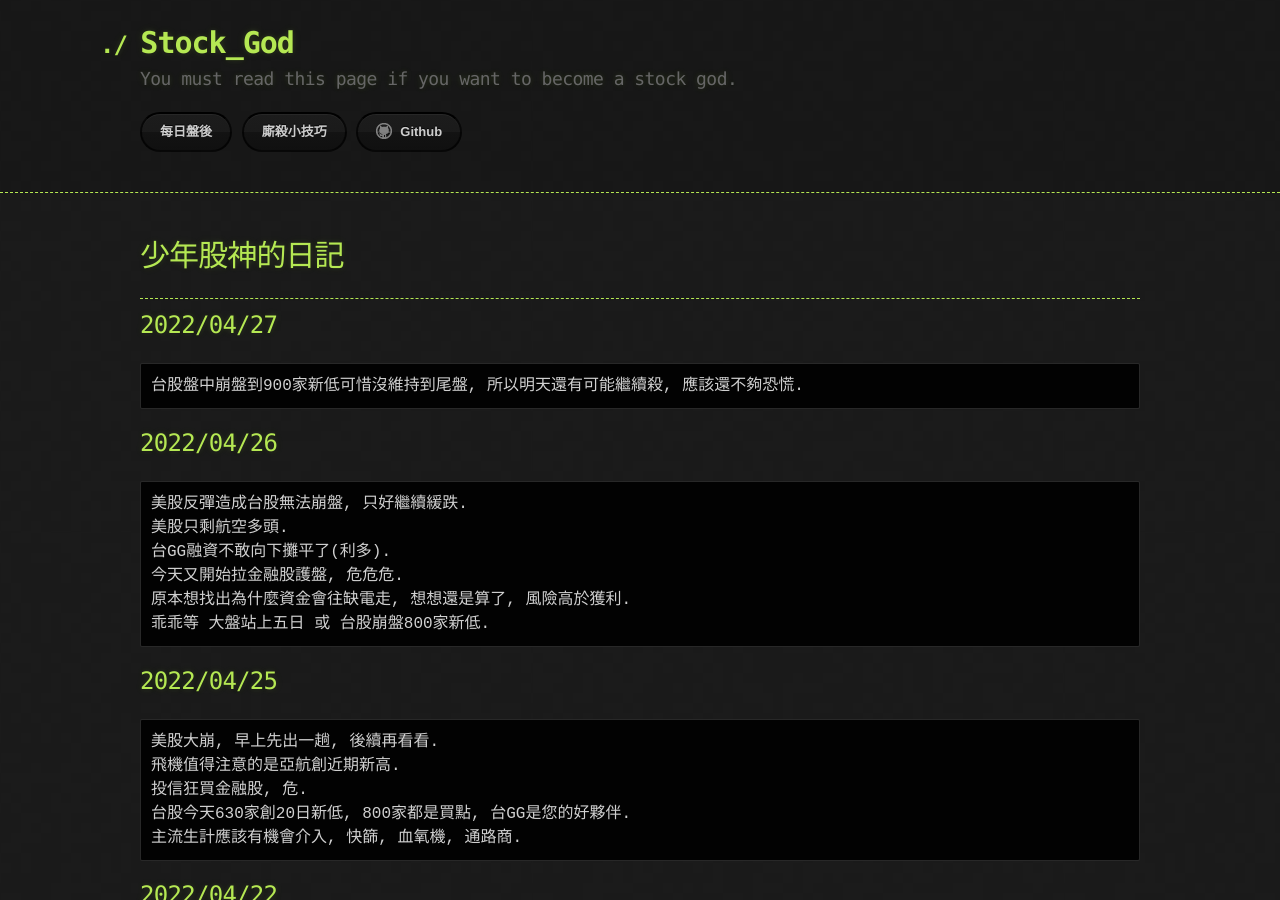
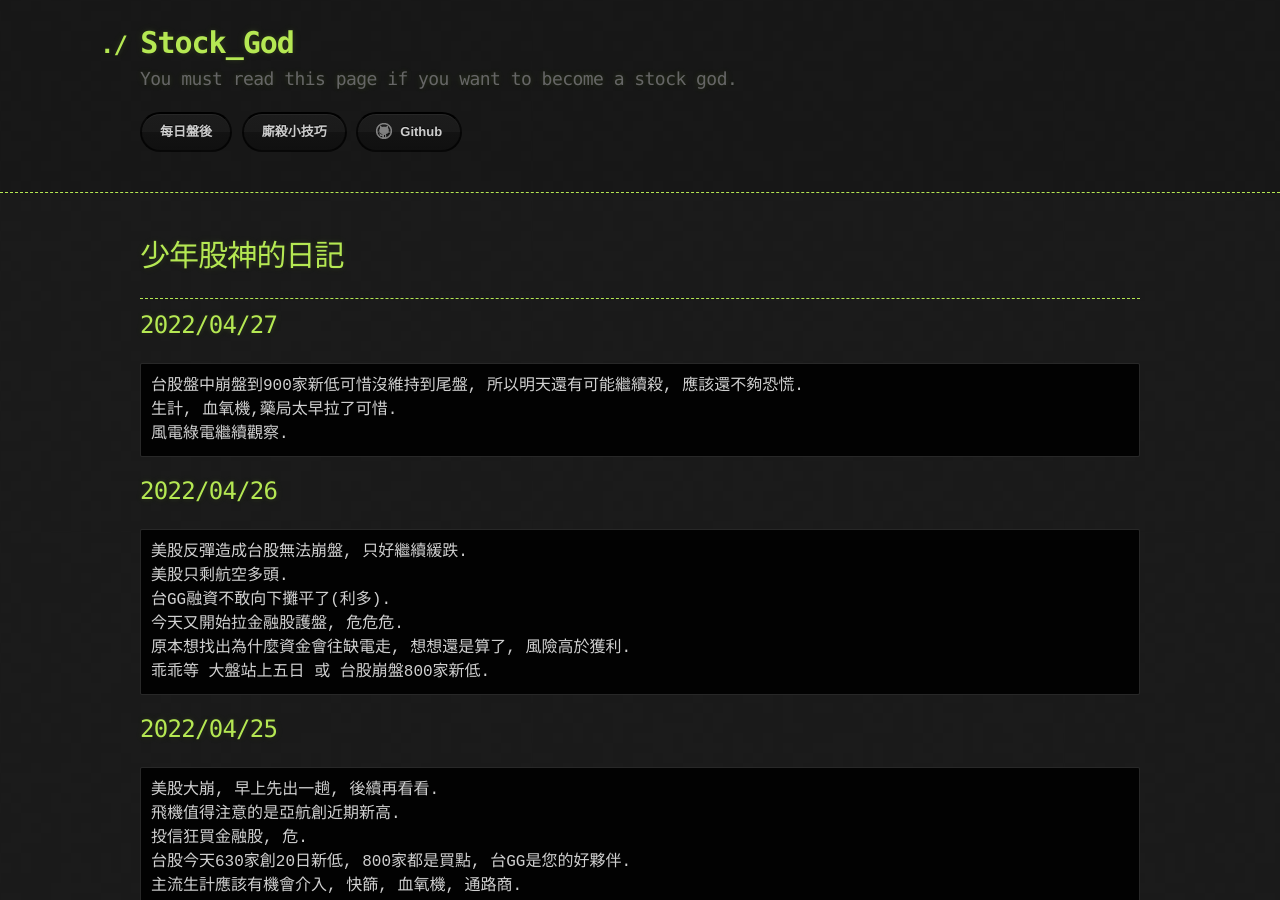
Before and after one commit to lepg5487/Stock_God, a Jekyll site: the page built from index.md, in a window 1280 px wide and 900 px high. Built offline with Jekyll 4.4.1, drawn with Linux system fonts in a browser that asks for light colours; our own code applies the rules of GitHub Pages for plain Markdown files.

Commit message:
Update index.md

````diff
--- a/index.md
+++ b/index.md
@@ -9,6 +9,8 @@ layout: testlayouts
 ## 2022/04/27
 ```
 台股盤中崩盤到900家新低可惜沒維持到尾盤, 所以明天還有可能繼續殺, 應該還不夠恐慌.
+生計, 血氧機,藥局太早拉了可惜.
+風電綠電繼續觀察.
 ```
 
 ## 2022/04/26
````
